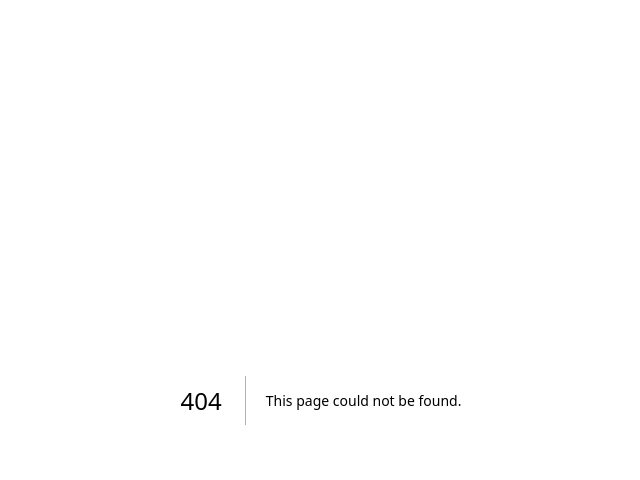
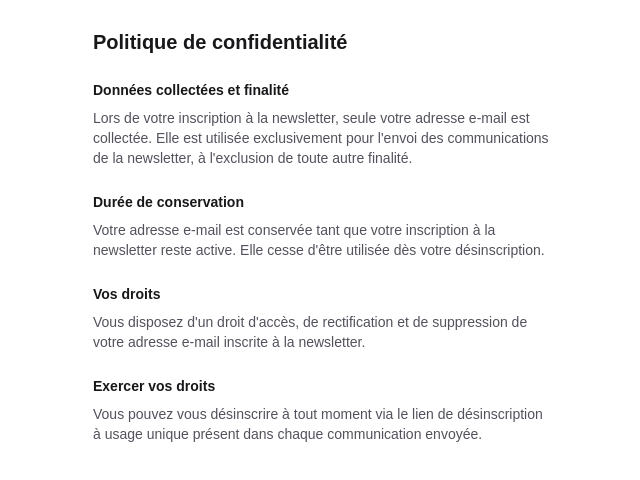
Before and after one commit to AwadAhmedDev/plateforme-editoriale, a Next.js app in the folder frontend/: page /confidentialite in a window 1280 px wide. Before the commit this address had no page. Shown: the top 480 px of the page, without its empty margins (319-959 px from the left). Built offline with nearby package versions, Linux system fonts and the light colour scheme.

Commit message:
feat(frontend): add privacy policy page
Minimal static page covering data collected, retention, user rights
and how to exercise them, scoped to the newsletter email collection
actually implemented. Linked from the newsletter form's privacy
mention.

```diff
--- /dev/null
+++ b/frontend/app/(public)/confidentialite/page.tsx
@@ -0,0 +1,46 @@
+// Politique de confidentialité (sitemap.md §Politique de confidentialité,
+// frontend-specification.md:76,146 — route statique `app/(public)/confidentialite/page.tsx`).
+// Contenu limité à ce que le site collecte réellement aujourd'hui (adresse e-mail de la
+// Newsletter, seule donnée personnelle traitée par le domaine, cf. domain-model.md) —
+// aucune mention d'un traitement non implémenté. Écran dérivé, lien de footer uniquement
+// (ui-specification.md:14), pas de navigation propre.
+export default function ConfidentialitePage() {
+  return (
+    <main className="mx-auto flex w-full max-w-lg flex-1 flex-col gap-6 p-7">
+      <h1 className="text-xl font-semibold text-zinc-900 dark:text-zinc-50">Politique de confidentialité</h1>
+
+      <section className="flex flex-col gap-2">
+        <h2 className="text-sm font-semibold text-zinc-900 dark:text-zinc-100">Données collectées et finalité</h2>
+        <p className="text-sm text-zinc-600 dark:text-zinc-400">
+          Lors de votre inscription à la newsletter, seule votre adresse e-mail est collectée. Elle est utilisée
+          exclusivement pour l&apos;envoi des communications de la newsletter, à l&apos;exclusion de toute autre
+          finalité.
+        </p>
+      </section>
+
+      <section className="flex flex-col gap-2">
+        <h2 className="text-sm font-semibold text-zinc-900 dark:text-zinc-100">Durée de conservation</h2>
+        <p className="text-sm text-zinc-600 dark:text-zinc-400">
+          Votre adresse e-mail est conservée tant que votre inscription à la newsletter reste active. Elle cesse
+          d&apos;être utilisée dès votre désinscription.
+        </p>
+      </section>
+
+      <section className="flex flex-col gap-2">
+        <h2 className="text-sm font-semibold text-zinc-900 dark:text-zinc-100">Vos droits</h2>
+        <p className="text-sm text-zinc-600 dark:text-zinc-400">
+          Vous disposez d&apos;un droit d&apos;accès, de rectification et de suppression de votre adresse e-mail
+          inscrite à la newsletter.
+        </p>
+      </section>
+
+      <section className="flex flex-col gap-2">
+        <h2 className="text-sm font-semibold text-zinc-900 dark:text-zinc-100">Exercer vos droits</h2>
+        <p className="text-sm text-zinc-600 dark:text-zinc-400">
+          Vous pouvez vous désinscrire à tout moment via le lien de désinscription à usage unique présent dans
+          chaque communication envoyée.
+        </p>
+      </section>
+    </main>
+  );
+}
```
